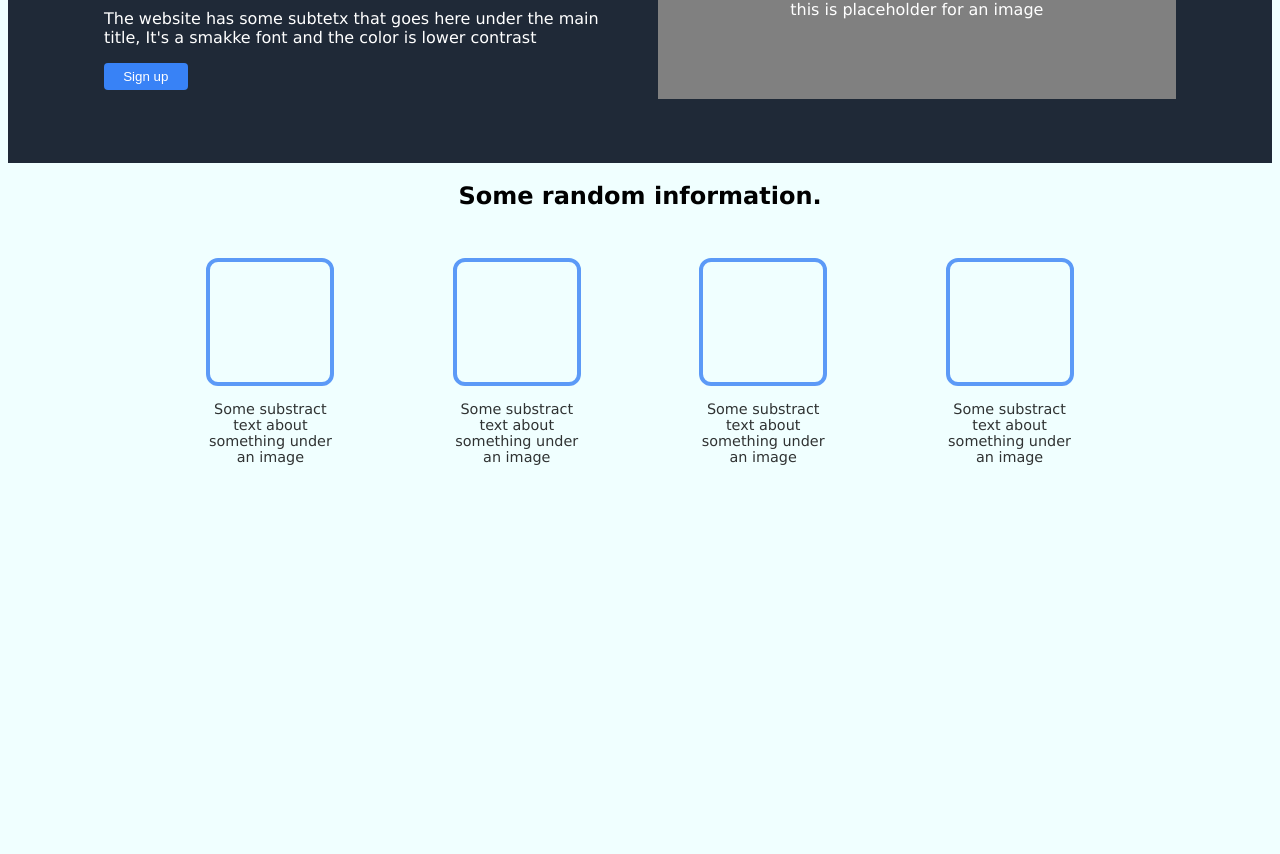
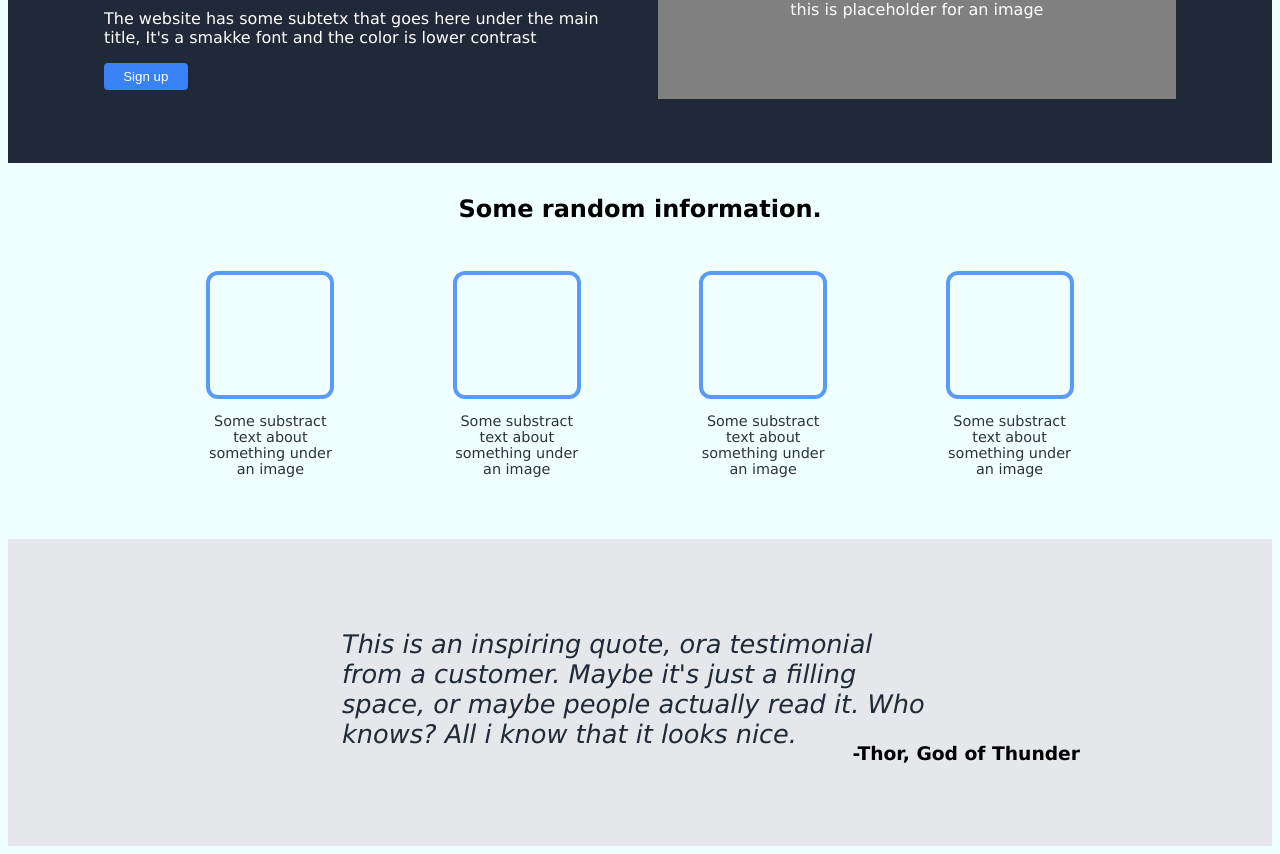
Before and after one commit to Gabro2468/landing-page, a plain HTML site: page index.html in a window 1280 px wide. Shown: the part 214-1068 px from the top of the page. Before the commit the page ends 800 px from the top, so only its background shows below. Drawn offline with Linux system fonts and the light colour scheme.

Commit message:
Add quote section and style it

```diff
--- a/index.html
+++ b/index.html
@@ -44,5 +44,10 @@
         </div>
     </div>
 
+    <div class="quote">
+        <p id="quote-text">This is an inspiring quote, ora testimonial from a customer. Maybe it's just a filling space, or maybe people actually read it. Who knows? All i know that it looks nice.</p>
+        <h3 id="quote-author">-Thor, God of Thunder</h3>
+    </div>
+
 </body>
 </html>
--- a/styles.css
+++ b/styles.css
@@ -68,6 +68,7 @@ body{
 
 #icon-title{
     text-align: center;
+    margin-top: 2rem;
 }
 
 .icons{
@@ -104,3 +105,26 @@ body{
     text-align: center;
     max-width: 8rem;
 }
+
+/* styles for quote section */
+
+.quote{
+    background-color: #e5e7eb;
+    display: flex;
+    flex-direction: column;
+    padding: 4rem 12rem;
+    align-items: center;
+}
+
+#quote-text{
+    font-style: italic;
+    font-size: 1.6rem;
+    color: #1f2937;
+    width: 596px;
+    flex: auto;
+}
+
+#quote-author{
+    align-self: flex-end;
+    margin-top: -2rem;
+}
```
